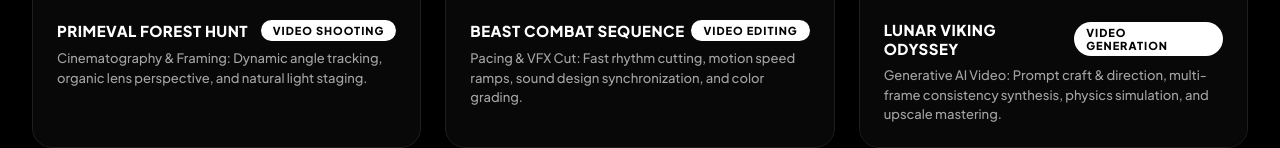
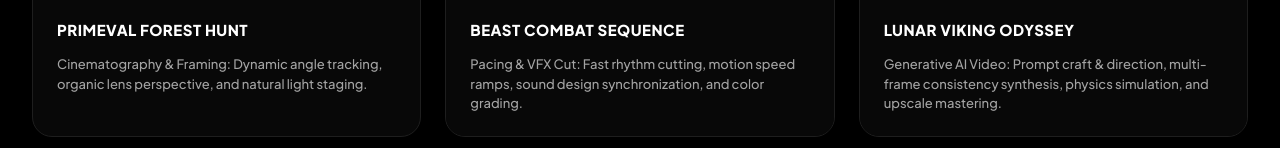
Before and after one commit to dhandhukiyachirag777-jpg/yonko-portfolio, a website: page index.html in a window 1280 px wide. Shown: the part 8445-8593 px from the top of the page. Drawn offline with Linux system fonts and the light colour scheme; a web font is replaced by a local one.

Commit message:
fix: remove video skill tag badges from video showcase cards

```diff
--- a/index.html
+++ b/index.html
@@ -734,15 +734,9 @@
       padding: 22px 24px; display: flex; flex-direction: column; gap: 8px;
       background: #080808; border-top: 1px solid var(--border);
     }
-    .vault-header-row {
-      display: flex; justify-content: space-between; align-items: center;
-    }
     .vault-title {
       font-size: 15px; font-weight: 800; color: #FFF; text-transform: uppercase; letter-spacing: 0.5px;
-    }
-    .vault-skill-tag {
-      font-size: 11px; font-weight: 800; color: #000; background: #FFF;
-      padding: 4px 12px; border-radius: 100px; text-transform: uppercase; letter-spacing: 1px;
+      margin-bottom: 8px;
     }
     .vault-skill-desc {
       font-size: 13px; color: var(--t2); font-weight: 500; line-height: 1.5;
@@ -2366,10 +2360,7 @@
         </video>
       </div>
       <div class="vault-info">
-        <div class="vault-header-row">
-          <div class="vault-title">Primeval Forest Hunt</div>
-          <div class="vault-skill-tag">Video Shooting</div>
-        </div>
+        <div class="vault-title" style="margin-bottom: 8px;">Primeval Forest Hunt</div>
         <p class="vault-skill-desc">
           Cinematography &amp; Framing: Dynamic angle tracking, organic lens perspective, and natural light staging.
         </p>
@@ -2384,10 +2375,7 @@
         </video>
       </div>
       <div class="vault-info">
-        <div class="vault-header-row">
-          <div class="vault-title">Beast Combat Sequence</div>
-          <div class="vault-skill-tag">Video Editing</div>
-        </div>
+        <div class="vault-title" style="margin-bottom: 8px;">Beast Combat Sequence</div>
         <p class="vault-skill-desc">
           Pacing &amp; VFX Cut: Fast rhythm cutting, motion speed ramps, sound design synchronization, and color grading.
         </p>
@@ -2402,10 +2390,7 @@
         </video>
       </div>
       <div class="vault-info">
-        <div class="vault-header-row">
-          <div class="vault-title">Lunar Viking Odyssey</div>
-          <div class="vault-skill-tag">Video Generation</div>
-        </div>
+        <div class="vault-title" style="margin-bottom: 8px;">Lunar Viking Odyssey</div>
         <p class="vault-skill-desc">
           Generative AI Video: Prompt craft &amp; direction, multi-frame consistency synthesis, physics simulation, and upscale mastering.
         </p>
```
